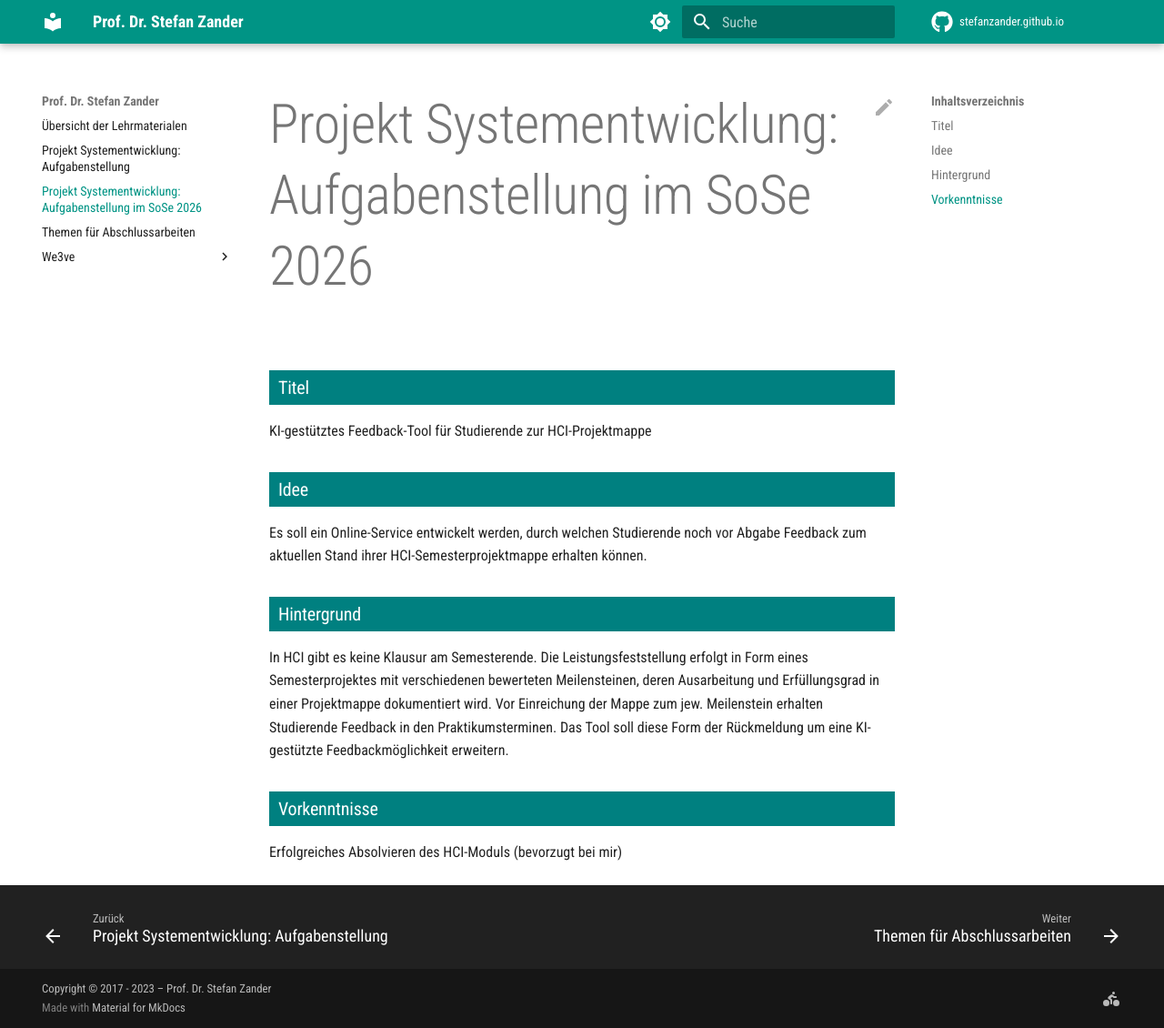
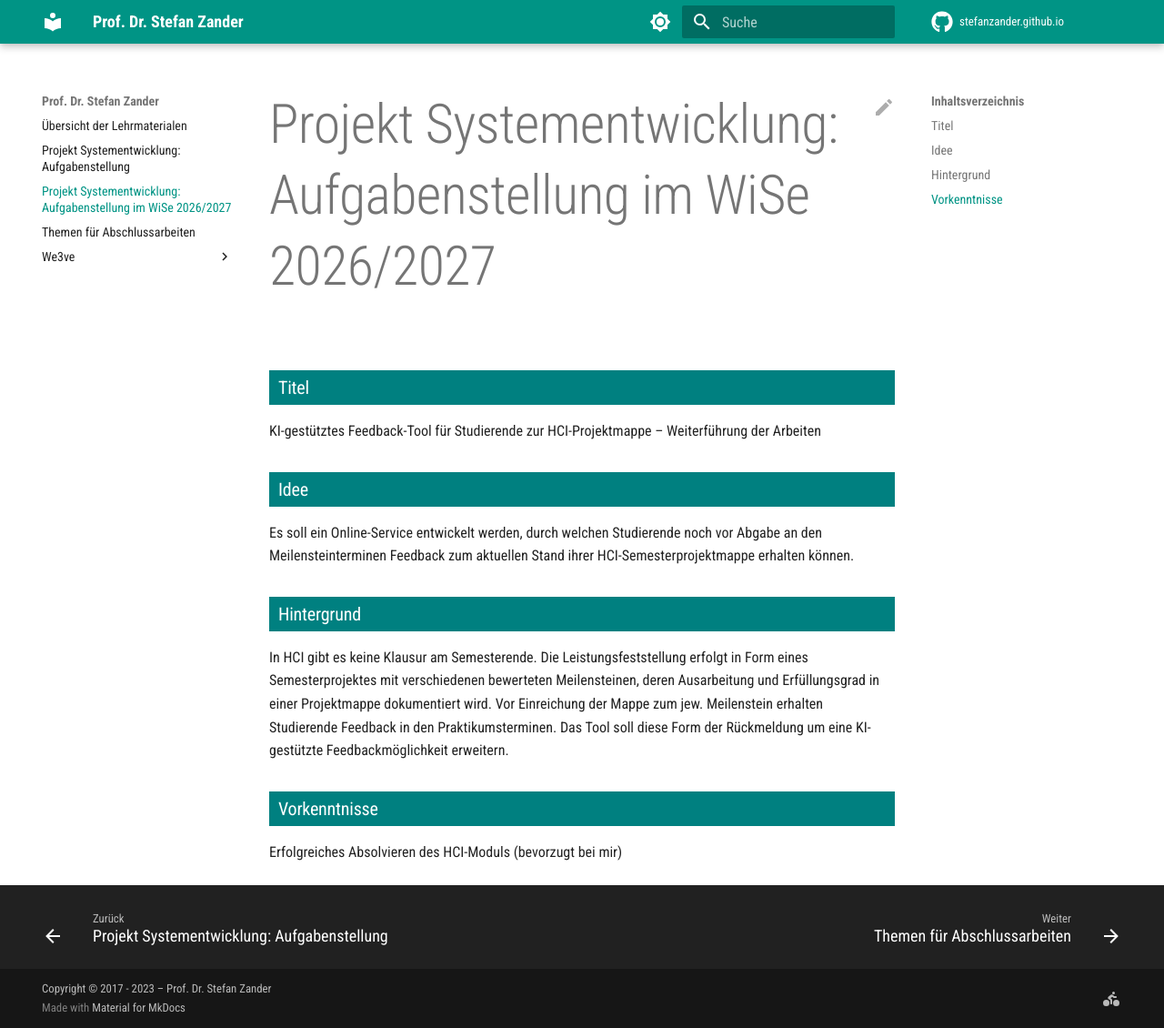
Before and after one commit to StefanZander/stefanzander.github.io, an MkDocs documentation site: the page built from docs/pse_26SS.md, in a window 1280 px wide and 1130 px high. Shown: the whole window at 91% size. Built offline with MkDocs 1.6.1 and Material for MkDocs 9.7.7, drawn with Linux system fonts in a browser that asks for light colours; comment, search, counter and statistics services are not loaded.

Commit message:
Revise project title and enhance service description
Updated project title and clarified feedback service details.

```diff
--- a/docs/pse_26SS.md
+++ b/docs/pse_26SS.md
@@ -1,11 +1,11 @@
-# Projekt Systementwicklung: Aufgabenstellung im SoSe 2026
+# Projekt Systementwicklung: Aufgabenstellung im WiSe 2026/2027
 
 
 ### Titel
-KI-gestütztes Feedback-Tool für Studierende zur HCI-Projektmappe
+KI-gestütztes Feedback-Tool für Studierende zur HCI-Projektmappe – Weiterführung der Arbeiten
 
 ### Idee
-Es soll ein Online-Service entwickelt werden, durch welchen Studierende noch vor Abgabe Feedback zum aktuellen Stand ihrer HCI-Semesterprojektmappe erhalten können.
+Es soll ein Online-Service entwickelt werden, durch welchen Studierende noch vor Abgabe an den Meilensteinterminen Feedback zum aktuellen Stand ihrer HCI-Semesterprojektmappe erhalten können.
 
 ### Hintergrund
 In HCI gibt es keine Klausur am Semesterende. Die Leistungsfeststellung erfolgt in Form eines Semesterprojektes mit verschiedenen bewerteten Meilensteinen, deren Ausarbeitung und Erfüllungsgrad in einer Projektmappe dokumentiert wird. Vor Einreichung der Mappe zum jew. Meilenstein erhalten Studierende Feedback in den Praktikumsterminen. Das Tool soll diese Form der Rückmeldung um eine KI-gestützte Feedbackmöglichkeit erweitern.
```
